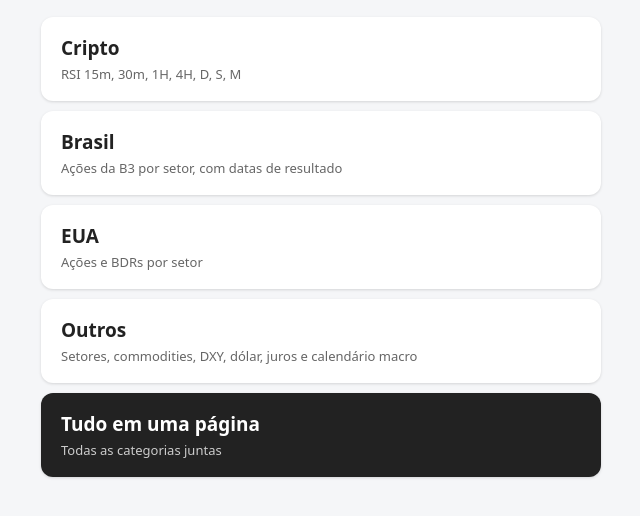
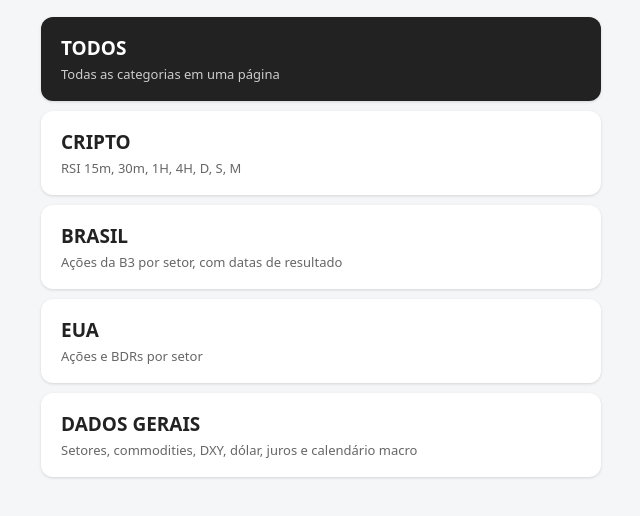
Before and after one commit to drdiegomatheus/monitor-mercado, a plain HTML site: page index.html in a window 1280 px wide. Shown: the part 80-596 px from the top of the page, without its empty margins (319-959 px from the left). Drawn offline with Linux system fonts and the light colour scheme.

Commit message:
Pagina inicial com 5 botoes: TODOS, CRIPTO, BRASIL, EUA, DADOS GERAIS
Co-Authored-By: Claude Sonnet 5.5 <noreply@anthropic.com>
Claude-Session: https://claude.ai/code/session_018yq48RVu1nuVrrNNLTV57z

```diff
--- a/index.html
+++ b/index.html
@@ -2,9 +2,9 @@
 <style>body{font-family:system-ui;margin:0;padding:24px 16px;background:#f5f6f8;color:#222}.w{max-width:560px;margin:0 auto}h1{font-size:22px;margin:0 0 4px}p{color:#666;margin:0 0 20px;font-size:14px}
 a.c{display:block;background:#fff;border-radius:12px;padding:18px 20px;margin:10px 0;text-decoration:none;color:#222;box-shadow:0 1px 3px #0002;font-size:19px;font-weight:700}a.c small{display:block;font-weight:400;font-size:13px;color:#666;margin-top:4px}a.c:active{background:#eef0f3}a.t{background:#222;color:#fff}a.t small{color:#ccc}</style></head>
 <body><div class="w"><h1>Painel de mercado</h1><p>RSI, variações e calendário, atualizados a cada 5 minutos.</p>
-<a class="c" href="painel_cripto.html">Cripto<small>RSI 15m, 30m, 1H, 4H, D, S, M</small></a>
-<a class="c" href="painel_brasil.html">Brasil<small>Ações da B3 por setor, com datas de resultado</small></a>
+<a class="c t" href="painel.html">TODOS<small>Todas as categorias em uma página</small></a>
+<a class="c" href="painel_cripto.html">CRIPTO<small>RSI 15m, 30m, 1H, 4H, D, S, M</small></a>
+<a class="c" href="painel_brasil.html">BRASIL<small>Ações da B3 por setor, com datas de resultado</small></a>
 <a class="c" href="painel_eua.html">EUA<small>Ações e BDRs por setor</small></a>
-<a class="c" href="painel_outros.html">Outros<small>Setores, commodities, DXY, dólar, juros e calendário macro</small></a>
-<a class="c t" href="painel.html">Tudo em uma página<small>Todas as categorias juntas</small></a>
+<a class="c" href="painel_outros.html">DADOS GERAIS<small>Setores, commodities, DXY, dólar, juros e calendário macro</small></a>
 </div></body></html>
```
Also changed, not shown: 1 other file.
